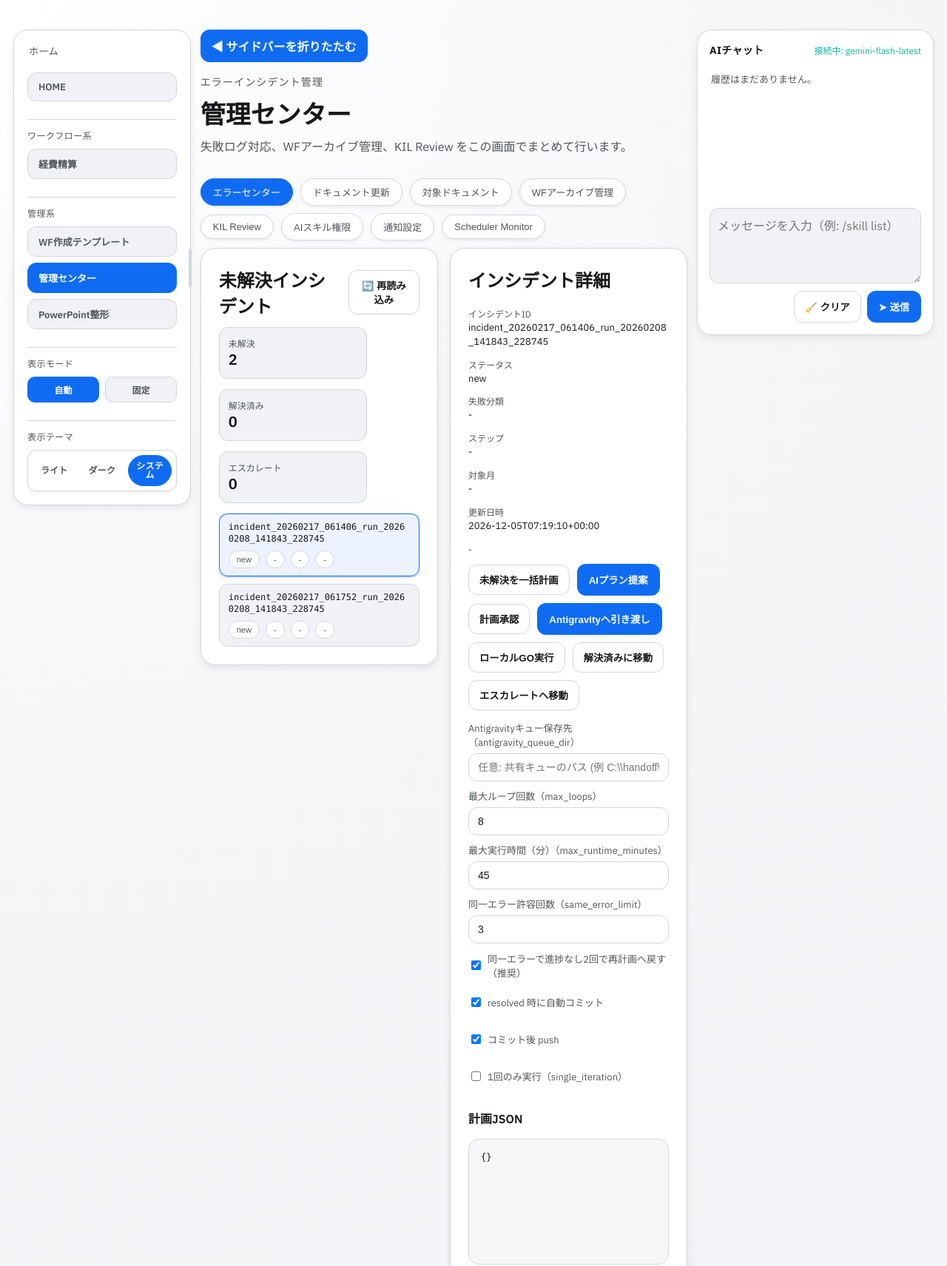
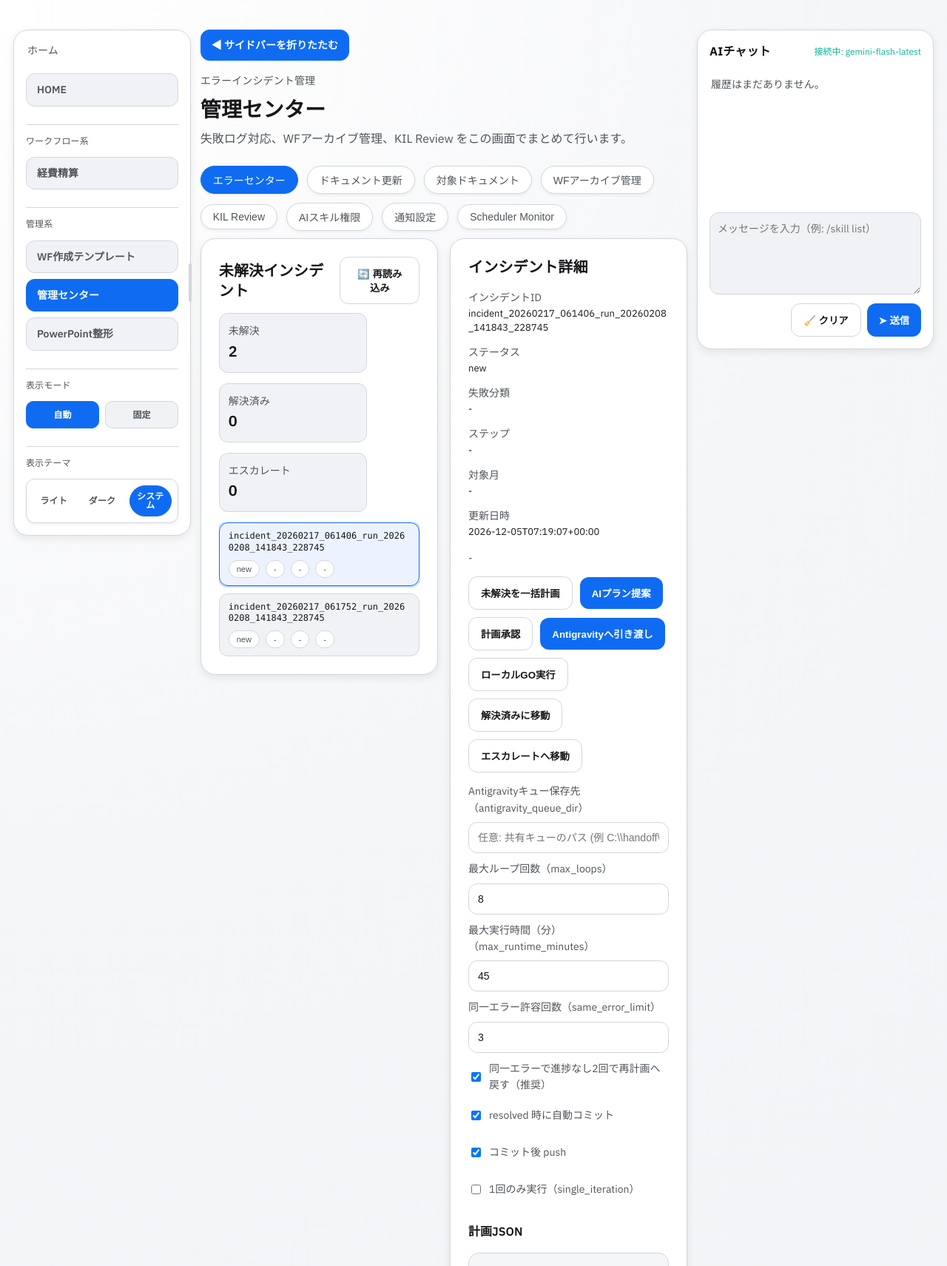
Before and after one commit to Igasawa/Skills-personal, a FastAPI app: page /errors in a window 1280 px wide. Shown: the top 1711 px of the page at 74% size. Run offline with FastAPI, Linux system fonts and the light colour scheme; data that the repository does not hold is empty; some libraries are stand-ins or nearby versions.

Commit message:
style: normalize dashboard typography and spacing tokens

```diff
--- a/skills/mfcloud-expense-receipt-reconcile/dashboard/static/styles/base.css
+++ b/skills/mfcloud-expense-receipt-reconcile/dashboard/static/styles/base.css
@@ -38,6 +38,20 @@
 
   --radius-default: 0.75rem;
   --radius-bubble: 1rem;
+
+  --font-size-caption: 12px;
+  --font-size-body: 14px;
+  --font-size-lead: 16px;
+  --font-size-heading-md: 20px;
+  --font-size-heading-xl: 28px;
+
+  --line-height-body: 1.6;
+  --line-height-heading: 1.35;
+
+  --space-8: 8px;
+  --space-12: 12px;
+  --space-16: 16px;
+  --space-24: 24px;
 
   --shadow-sm: 0 1px 2px rgb(0 0 0 / 0.05);
   --shadow-md: 0 2px 4px rgb(0 0 0 / 0.06);
@@ -205,8 +219,24 @@
 body {
   margin: 0;
   font-family: "IBM Plex Sans", "Noto Sans JP", sans-serif;
+  font-size: var(--font-size-body);
+  line-height: var(--line-height-body);
   color: var(--ink);
   background: radial-gradient(circle at top left, rgb(var(--surface-1)) 0%, rgb(var(--surface-0)) 42%, rgb(var(--surface-2)) 100%);
+}
+
+h1,
+h2 {
+  line-height: var(--line-height-heading);
+  letter-spacing: 0.01em;
+}
+
+h1 {
+  font-size: var(--font-size-heading-xl);
+}
+
+h2 {
+  font-size: var(--font-size-heading-md);
 }
 
 :where(a, button, input, select, textarea):focus-visible {
--- a/skills/mfcloud-expense-receipt-reconcile/dashboard/static/styles/components.css
+++ b/skills/mfcloud-expense-receipt-reconcile/dashboard/static/styles/components.css
@@ -1,26 +1,27 @@
 .label {
   display: block;
-  font-size: 12px;
+  font-size: var(--font-size-body);
+  line-height: var(--line-height-body);
   color: rgb(var(--text-secondary));
 }
 
 .value {
-  font-size: 20px;
+  font-size: var(--font-size-heading-md);
   font-weight: 600;
 }
 
 .subvalue {
   display: block;
-  font-size: 12px;
+  font-size: var(--font-size-caption);
   color: rgb(var(--text-secondary));
-  margin-top: 4px;
+  margin-top: var(--space-8);
 }
 
 .secondary {
   display: inline-flex;
   align-items: center;
-  gap: 6px;
-  padding: 10px 14px;
+  gap: var(--space-8);
+  padding: var(--space-12) var(--space-16);
   border-radius: var(--radius-default);
   border: 1px solid rgb(var(--semantic-button-outline-border));
   background: rgb(var(--semantic-button-outline-bg));
@@ -84,19 +85,19 @@
 
 .form {
   display: grid;
-  gap: 12px;
+  gap: var(--space-12);
 }
 
 .form-row {
   display: flex;
-  gap: 16px;
+  gap: var(--space-16);
   flex-wrap: wrap;
 }
 
 label {
   display: grid;
-  gap: 6px;
-  font-size: 13px;
+  gap: var(--space-8);
+  font-size: var(--font-size-body);
   color: rgb(var(--text-secondary));
 }
 
@@ -104,10 +105,10 @@ input[type="text"],
 input[type="url"],
 input[type="number"],
 select {
-  padding: 10px 12px;
+  padding: var(--space-12);
   border-radius: var(--radius-default);
   border: 1px solid rgb(var(--semantic-field-border-default));
-  font-size: 14px;
+  font-size: var(--font-size-body);
   background: rgb(var(--semantic-field-background));
   color: rgb(var(--semantic-field-text));
   transition: border-color var(--transition-fast), box-shadow var(--transition-fast), background var(--transition-fast);
@@ -129,29 +130,30 @@ select:focus-visible {
 
 .inline-checks {
   display: flex;
-  gap: 12px;
+  gap: var(--space-12);
   align-items: center;
 }
 
 .inline-check {
   display: inline-flex;
   align-items: center;
-  gap: 6px;
-  font-size: 13px;
+  gap: var(--space-8);
+  font-size: var(--font-size-body);
 }
 
 .muted {
   color: rgb(var(--text-secondary));
-  font-size: 12px;
+  font-size: var(--font-size-body);
+  line-height: var(--line-height-body);
 }
 
 .error-box {
   background: rgb(var(--semantic-feedback-danger-surface) / 0.12);
   border: 1px solid rgb(var(--semantic-feedback-danger-surface) / 0.34);
   color: rgb(var(--semantic-feedback-warning-text));
-  padding: 10px 12px;
+  padding: var(--space-12);
   border-radius: var(--radius-default);
-  font-size: 13px;
+  font-size: var(--font-size-body);
 }
 
 .error-box.hidden,
--- a/skills/mfcloud-expense-receipt-reconcile/dashboard/static/styles/layout.css
+++ b/skills/mfcloud-expense-receipt-reconcile/dashboard/static/styles/layout.css
@@ -36,8 +36,8 @@
 .dashboard-shell-actions {
   display: flex;
   align-items: center;
-  gap: 10px;
-  margin-bottom: 16px;
+  gap: var(--space-12);
+  margin-bottom: var(--space-16);
 }
 
 .dashboard-sidebar-toggle {
@@ -93,10 +93,10 @@
   border: 1px solid rgb(var(--semantic-field-border-default));
   border-radius: 20px;
   box-shadow: var(--shadow);
-  padding: 18px;
+  padding: var(--space-16);
   display: flex;
   flex-direction: column;
-  gap: 14px;
+  gap: var(--space-12);
   min-height: fit-content;
   transition: transform 160ms var(--motion-easing-standard), box-shadow var(--transition-fast), opacity 160ms var(--motion-easing-standard);
   z-index: var(--z-sidebar);
@@ -142,10 +142,10 @@
 }
 
 .dashboard-sidebar-title {
-  margin: 0 2px 6px;
+  margin: 0 2px var(--space-8);
   color: rgb(var(--text-secondary));
-  font-size: 13px;
-  letter-spacing: 0.05em;
+  font-size: var(--font-size-body);
+  letter-spacing: 0.01em;
   text-transform: uppercase;
 }
 
@@ -219,7 +219,7 @@
   border: 1px solid rgb(var(--semantic-field-border-default));
   border-radius: 12px;
   padding: 10px 14px;
-  font-size: 13px;
+  font-size: var(--font-size-body);
   font-weight: 600;
   background: rgb(var(--surface-2));
   transition: background var(--transition-fast), border-color var(--transition-fast), color var(--transition-fast);
@@ -264,14 +264,14 @@
 }
 
 .dashboard-ai-chat-title {
-  font-size: 14px;
+  font-size: var(--font-size-lead);
   font-weight: 700;
   color: rgb(var(--text-default));
-  letter-spacing: 0.02em;
+  letter-spacing: 0.01em;
 }
 
 .dashboard-ai-chat-status {
-  font-size: 12px;
+  font-size: var(--font-size-caption);
   color: rgb(var(--text-secondary));
   white-space: nowrap;
   overflow: hidden;
@@ -301,7 +301,7 @@
 
 .dashboard-ai-chat-empty {
   color: rgb(var(--text-secondary));
-  font-size: 13px;
+  font-size: var(--font-size-body);
   padding: 8px 2px;
 }
 
@@ -417,7 +417,7 @@
 
 .dashboard-ai-chat-form {
   display: grid;
-  gap: 10px;
+  gap: var(--space-12);
   margin-top: auto;
 }
 
@@ -451,17 +451,17 @@
 }
 
 .dashboard-sidebar-section {
-  margin-top: 10px;
+  margin-top: var(--space-12);
   padding-top: 12px;
   border-top: 1px solid rgb(var(--semantic-field-border-default));
   display: grid;
-  gap: 10px;
+  gap: var(--space-12);
 }
 
 .dashboard-sidebar-section-title {
-  font-size: 12px;
+  font-size: var(--font-size-caption);
   color: rgb(var(--text-secondary));
-  letter-spacing: 0.04em;
+  letter-spacing: 0.01em;
   text-transform: uppercase;
 }
 
@@ -541,47 +541,48 @@
   display: flex;
   justify-content: space-between;
   align-items: flex-start;
-  gap: 24px;
-  margin-bottom: 32px;
+  gap: var(--space-24);
+  margin-bottom: var(--space-24);
 }
 
 .eyebrow {
-  font-size: 14px;
-  letter-spacing: 0.08em;
+  font-size: var(--font-size-body);
+  letter-spacing: 0.01em;
   text-transform: uppercase;
   color: rgb(var(--text-secondary));
-  margin: 0 0 8px;
+  margin: 0 0 var(--space-8);
 }
 
 h1 {
-  margin: 0 0 8px;
-  font-size: 34px;
+  margin: 0 0 var(--space-8);
 }
 
 .subtitle {
   margin: 0;
+  font-size: var(--font-size-lead);
+  line-height: var(--line-height-body);
   color: rgb(var(--text-secondary));
 }
 
 .hero-meta {
   display: flex;
   flex-direction: column;
-  gap: 12px;
+  gap: var(--space-12);
 }
 
 .hero-tabs {
   display: flex;
   flex-wrap: wrap;
-  gap: 10px;
+  gap: var(--space-12);
   align-items: center;
 }
 
 .theme-toggle {
   display: inline-flex;
   align-items: center;
-  gap: 4px;
+  gap: var(--space-8);
   width: fit-content;
-  padding: 4px;
+  padding: var(--space-8);
   border-radius: 999px;
   background: rgb(var(--surface-1));
   border: 1px solid rgb(var(--semantic-field-border-default));
@@ -592,9 +593,9 @@ h1 {
   width: 100%;
   display: grid;
   grid-template-columns: repeat(3, minmax(0, 1fr));
-  gap: 6px;
+  gap: var(--space-8);
   border-radius: 12px;
-  padding: 6px;
+  padding: var(--space-8);
 }
 
 .dashboard-sidebar .theme-toggle-button {
@@ -610,10 +611,10 @@ h1 {
   background: transparent;
   color: rgb(var(--text-secondary));
   padding: 7px 12px;
-  font-size: 12px;
+  font-size: var(--font-size-caption);
   font-weight: 600;
   line-height: 1;
-  letter-spacing: 0.02em;
+  letter-spacing: 0.01em;
   cursor: pointer;
   transition: background var(--transition-fast), border-color var(--transition-fast), color var(--transition-fast);
 }
@@ -632,12 +633,12 @@ h1 {
 .pill {
   display: inline-flex;
   align-items: center;
-  padding: 8px 16px;
+  padding: var(--space-8) var(--space-16);
   border-radius: 999px;
   background: rgb(var(--surface-1));
   border: 1px solid rgb(var(--semantic-field-border-default));
   box-shadow: var(--shadow-md);
-  font-size: 13px;
+  font-size: var(--font-size-body);
   color: rgb(var(--text-secondary));
   text-decoration: none;
   transition: background var(--transition-fast), border-color var(--transition-fast), color var(--transition-fast);
```
Also changed, not shown: other parts of skills/mfcloud-expense-receipt-reconcile/dashboard/static/styles/components.css (+26 -24 lines), other parts of skills/mfcloud-expense-receipt-reconcile/dashboard/static/styles/layout.css (+33 -33 lines).
